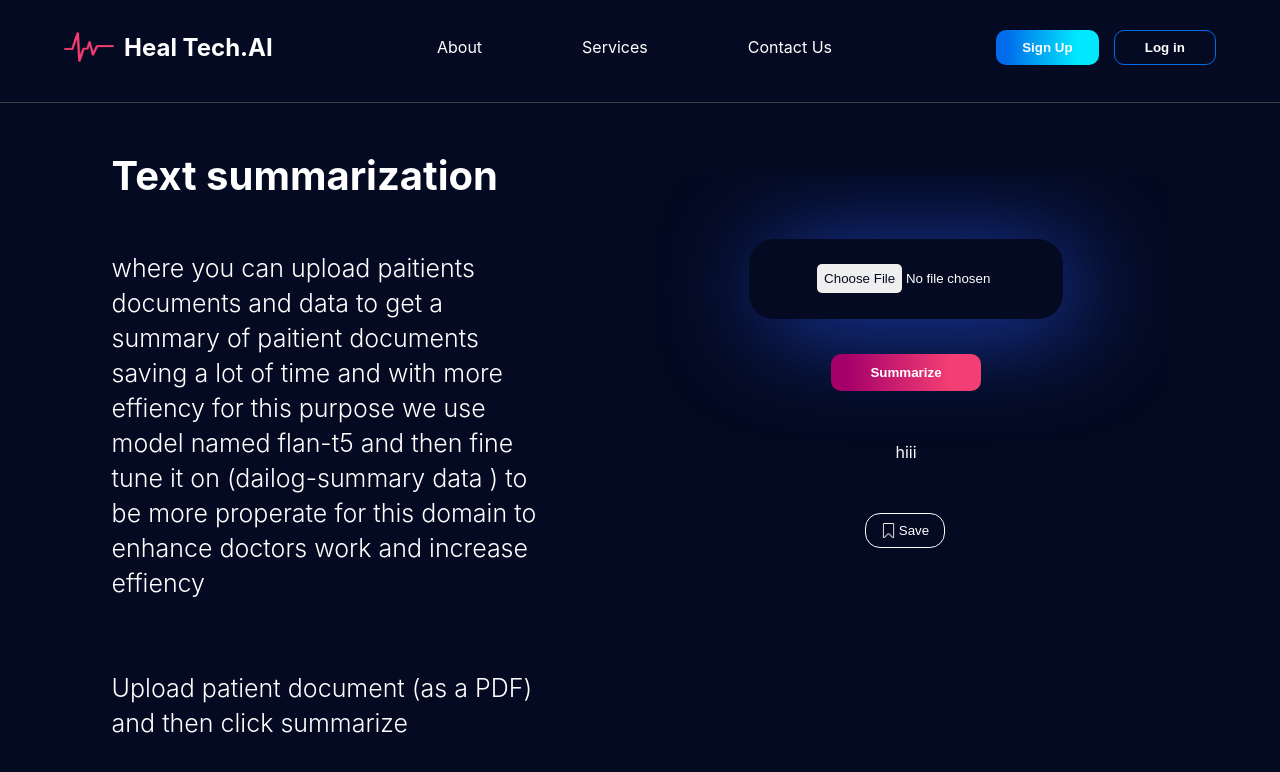
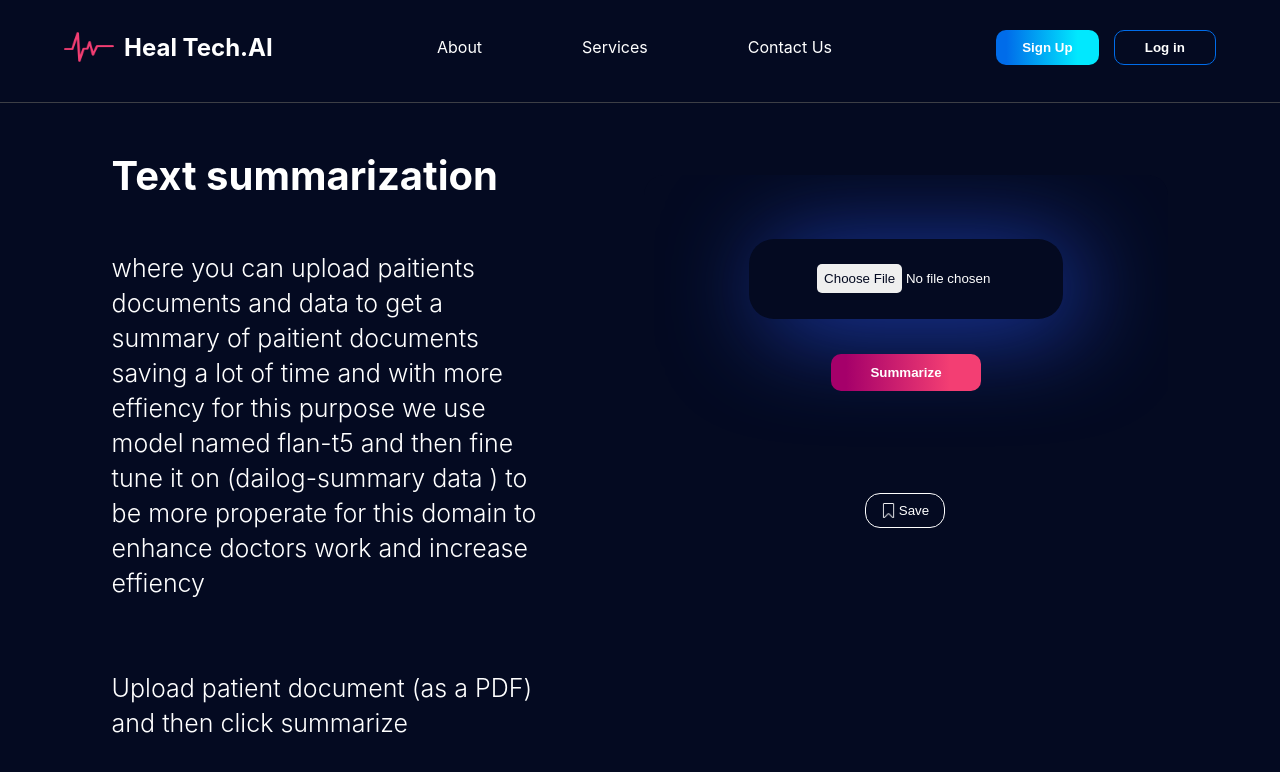
Before and after one commit to Aya-Jafar/Heal-Tech.AI-remake, a React (Create React App) app: page /services/summarization in a window 1280 px wide. Shown: the top 772 px of the page. Built offline with nearby package versions, Linux system fonts and the light colour scheme; no server answers.

Commit message:
Seperating all interfaces and types in single file

```diff
--- a/src/components/ErrorAlert.tsx
+++ b/src/components/ErrorAlert.tsx
@@ -1,11 +1,7 @@
 import * as React from "react";
 import Alert from "@mui/material/Alert";
 import Stack from "@mui/material/Stack";
-
-export interface ErrorAlertProps {
-  validAuth: boolean;
-  type?: string;
-}
+import { ErrorAlertProps } from "../schema";
 
 export function ErrorAlert({ validAuth, type }: ErrorAlertProps) {
   return (
--- a/src/components/MobileHeader.tsx
+++ b/src/components/MobileHeader.tsx
@@ -7,10 +7,8 @@ import { useAuth } from "../store/auth";
 import { AuthSchema } from "../schema";
 import { app } from "../Firebase/config";
 import { signOutUser } from "../Firebase/auth";
+import { MobileHeaderProps } from "../schema";
 
-interface MobileHeaderProps {
-  menuActive: boolean;
-}
 
 function MobileNav({ menuActive }: MobileHeaderProps) {
   const auth = getAuth(app);
--- a/src/components/SnackBar.tsx
+++ b/src/components/SnackBar.tsx
@@ -2,12 +2,7 @@ import * as React from "react";
 import Button from "@mui/material/Button";
 import Snackbar from "@mui/material/Snackbar";
 import Alert from "@mui/material/Alert";
-
-interface CustomizedSnackbarsProps {
-  text: string;
-  openState: boolean;
-  setOpenState: React.Dispatch<React.SetStateAction<boolean>>;
-}
+import { CustomizedSnackbarsProps } from "../schema";
 
 export default function CustomizedSnackbars({
   openState,
--- a/src/firebase/data.ts
+++ b/src/firebase/data.ts
@@ -1,5 +1,5 @@
 import { useAuth } from "../store/auth";
-import { AuthSchema } from "../schema";
+import { AuthSchema, SaveGeneratedTextInput } from "../schema";
 import {
   addDoc,
   doc,
@@ -11,18 +11,6 @@ import {
   updateDoc,
 } from "firebase/firestore";
 import db from "./config";
-
-// Input object schema to save in Firestore
-interface SaveGeneratedTextInput {
-  title: string;
-  text: string;
-}
-
-//
-interface GetGeneratedTextInput {
-  dataSetter: React.Dispatch<React.SetStateAction<Array<object>>>;
-  setLoaded: React.Dispatch<React.SetStateAction<boolean>>;
-}
 
 export const getUserInfo = async () => {
   try {
--- a/src/pages/Profile.tsx
+++ b/src/pages/Profile.tsx
@@ -1,7 +1,6 @@
 import React, { useState, useEffect } from "react";
 import { useAuth } from "../store/auth";
 import { AuthSchema } from "../schema";
-import { getSavedGeneratedTexts } from "../Firebase/data";
 import { Avatar } from "@mui/material";
 import { cyan } from "@mui/material/colors";
 import { getUserInfo } from "../Firebase/data";
--- a/src/pages/SavedGenerated.tsx
+++ b/src/pages/SavedGenerated.tsx
@@ -7,11 +7,8 @@ import { Typography } from "@mui/material";
 import { confirmDeleteBoxStyle } from "../utils/dynamicStyles";
 import { deleteGeneratedText, editGeneratedText } from "../Firebase/data";
 import CustomizedSnackbars from "../components/SnackBar";
+import { SavedGeneratedData } from "../schema";
 
-interface SavedGeneratedData {
-  title: string;
-  text: string;
-}
 
 function SavedGenerated() {
   const { generatedTextId, type } = useParams();
--- a/src/pages/services/summarization.tsx
+++ b/src/pages/services/summarization.tsx
@@ -17,13 +17,7 @@ export default function Summarization() {
   const { currentUser, setIsLoginModalOpen } = useAuth() as AuthSchema;
 
 
-  // TODO: Change this to empty object
-
-  const [summaryText, setSummaryText] = useState<SummaryAPIResponse | string>({
-    generated_text: "hiii",
-  });
-
-
+  const [summaryText, setSummaryText] = useState<SummaryAPIResponse | string>();
 
   const [isLoading, setIsLoading] = useState<boolean>(false);
 
```
Also changed, not shown: src/components/GeneratedTextGrid.tsx (+1 -10 lines), src/components/ServiceItem.tsx (+1 -6 lines), src/schema/index.ts (+55 -0 lines), src/store/nextWord.tsx (+1 -8 lines).
